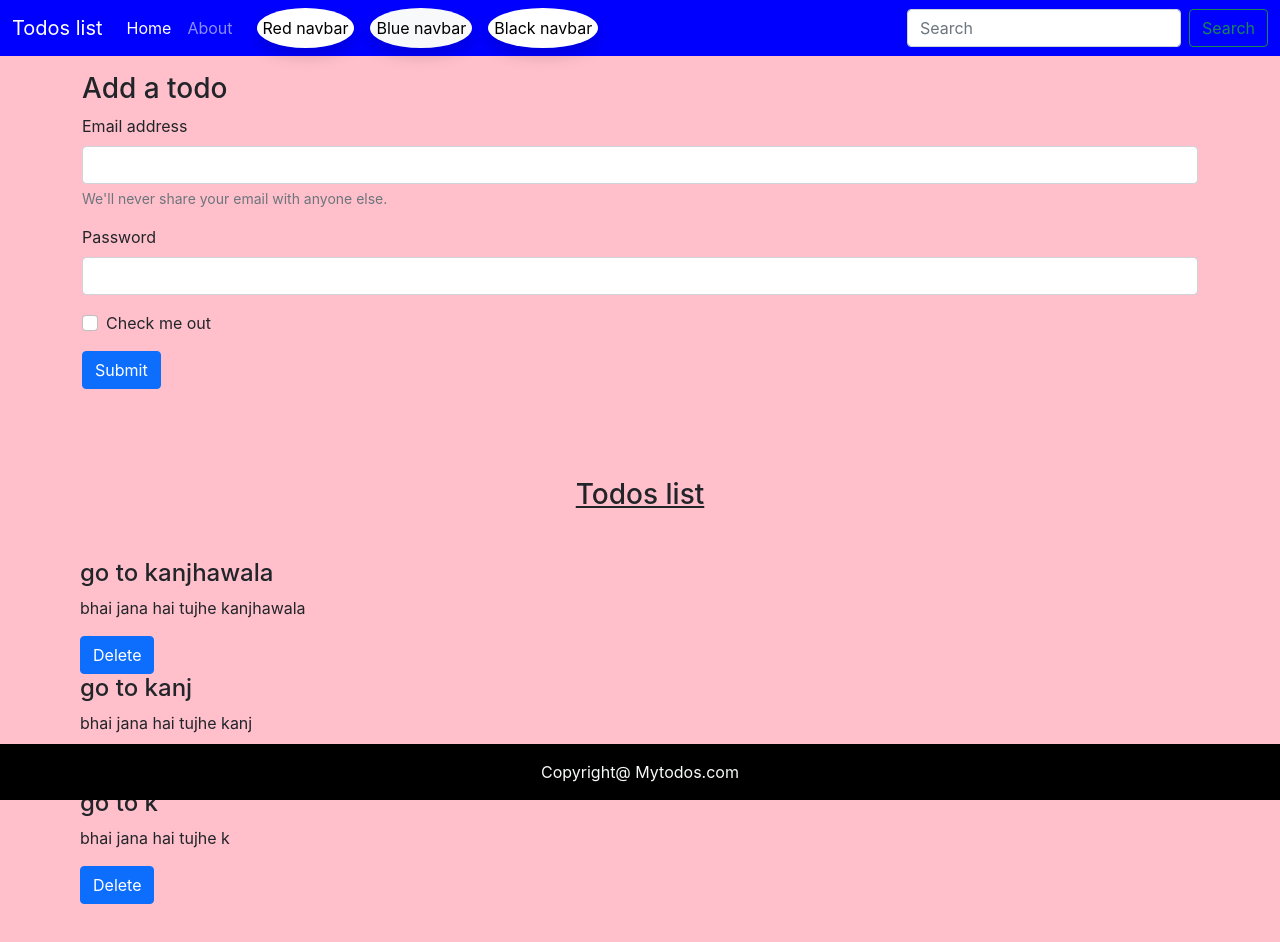
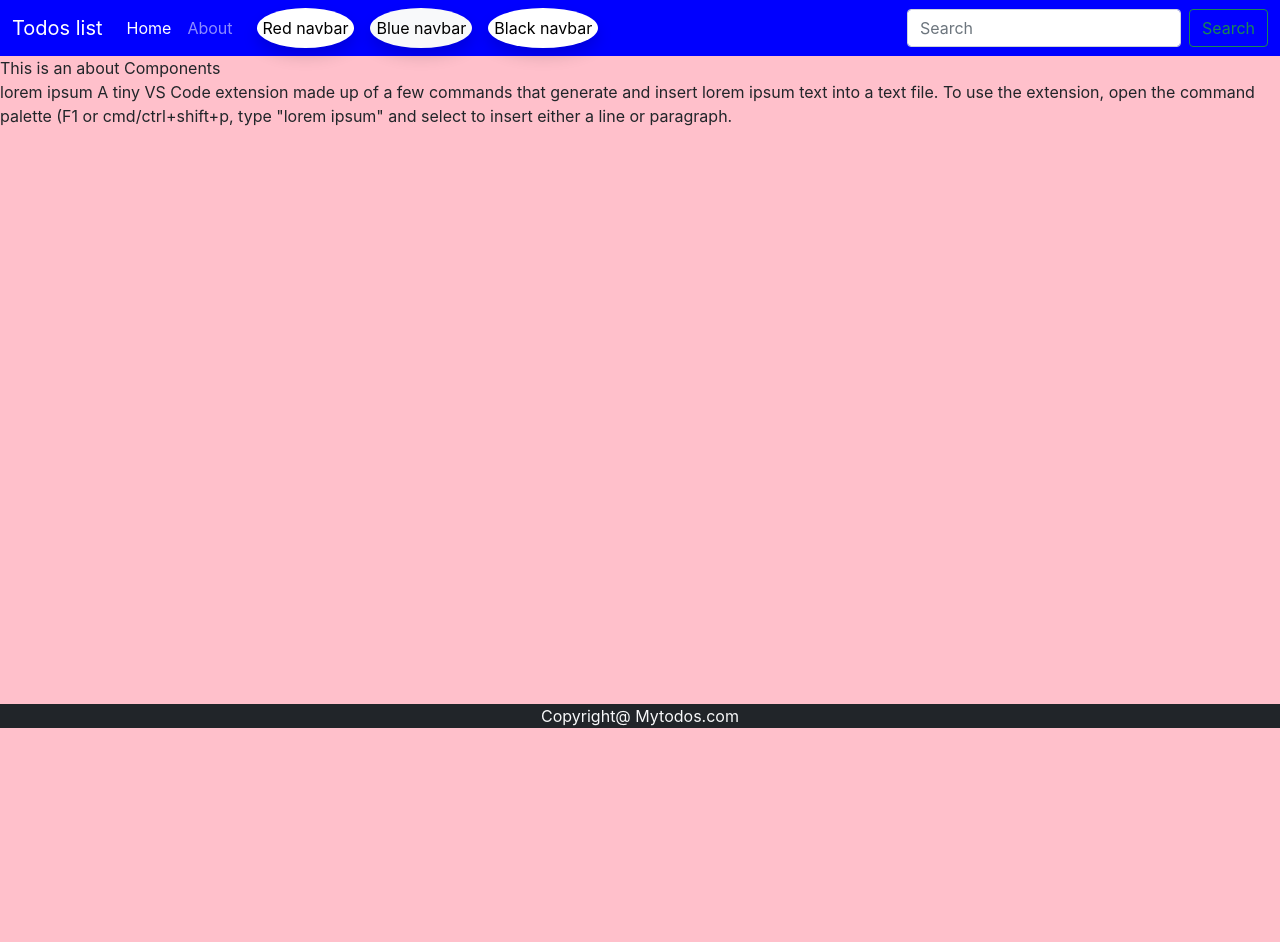
Before and after one commit to Vishal921120/Todos-List, a React (Create React App) app: page /about in a window 1280 px wide. Shown: the top 942 px of the page. After the commit the page ends 800 px from the top, so only its background shows below. Built offline with nearby package versions, Linux system fonts and the light colour scheme.

Commit message:
added router

```diff
--- a/package.json
+++ b/package.json
@@ -8,6 +8,7 @@
     "@testing-library/user-event": "^12.8.3",
     "react": "^17.0.2",
     "react-dom": "^17.0.2",
+    "react-router-dom": "^5.3.0",
     "react-scripts": "4.0.3",
     "web-vitals": "^1.1.2"
   },
--- a/src/App.js
+++ b/src/App.js
@@ -3,41 +3,74 @@ import Header from './Components/Header';
 import Todos from "./Components/Todos";
 import Footer from "./Components/Footer";
 import {Addtodo} from './Components/Addtodo';
-import React, { useState } from 'react';
+import {About} from './Components/About';
+import React, { useState,useEffect } from 'react';
+import {
+  BrowserRouter as Router,
+  Switch,
+  Route,
+} from "react-router-dom";
 
 function App() {
+  let initTodo;
+  if(localStorage.getItem("todos")===null){
+    initTodo=[];
+  }
+  else{
+    initTodo= JSON.parse(localStorage.getItem("todos"));
+  }
 
   const onDelete =(todo)=>{
     console.log("I am going to Delete",todo);
     setTodos(todos.filter((e)=>{
       return e!==todo;
-    }))
+    }));
+    localStorage.setItem("todos",JSON.stringify(todos));
+  }
+
+  const addTodo = (title, desc)=>{
+    console.log("I am this todo",title,desc)
+    let sno;
+    if(todos.length===0){
+      sno=0;
+    }
+    else{
+      sno = todos[todos.length-1].sno + 1;
+
+    }
+    const myTodo ={
+      sno: sno,
+      title: title,
+      desc: desc,
+    }
+    setTodos([...todos,myTodo]);
+    console.log(myTodo);
   }
 
 
-  const [todos, setTodos] =useState([
-    {
-      sno : 1,
-      title :"go to kanjhawala",
-      desc :"bhai jana hai tujhe kanjhawala"
-    },
-    {
-      sno : 2,
-      title :"go to kanj",
-      desc :"bhai jana hai tujhe kanj"
-    },
-    {
-      sno : 3,
-      title :"go to k",
-      desc :"bhai jana hai tujhe k"
-    }
-  ]);
+  const [todos, setTodos] =useState(initTodo);
+  useEffect(() => {
+    localStorage.setItem("todos",JSON.stringify(todos));
+  }, [todos])
   return (
     <>
+    <Router>
       <Header title = "Todos list" searchBar={true}/>
-      <Addtodo/>
-      <Todos todos={todos} onDelete={onDelete}/>
+      <Switch>
+          <Route exact path="/" render={()=>{
+            return(
+            <>
+            <Addtodo addTodo={addTodo}/>
+            <Todos todos={todos} onDelete={onDelete}/>
+            </>)
+          }}>
+          </Route>
+          <Route exact path="/about">
+            <About />
+          </Route>
+        </Switch>
       <Footer/>
+    </Router>
     </>
   );
 }
--- /dev/null
+++ b/src/Components/About.js
@@ -0,0 +1,10 @@
+import React from 'react'
+
+export const About = () => {
+    return (
+        <div>
+            This is an about Components
+            <p>lorem ipsum A tiny VS Code extension made up of a few commands that generate and insert lorem ipsum text into a text file. To use the extension, open the command palette (F1 or cmd/ctrl+shift+p, type "lorem ipsum" and select to insert either a line or paragraph.</p>
+        </div>
+    )
+}
--- a/src/Components/Addtodo.js
+++ b/src/Components/Addtodo.js
@@ -1,24 +1,34 @@
 import React from 'react'
+import { useState } from 'react/cjs/react.development';
 
-export const Addtodo = () => {
+export const Addtodo = ({addTodo}) => {
+    const [title, setTitle] = useState("");
+    const [desc, setDesc] = useState("");
+
+    const submit = (e) => {
+        e.preventDefault();
+        if(!title || !desc){
+            alert("Title or Description cannot be blank")
+        }
+       else{
+        addTodo(title,desc);
+        setTitle("");
+        setDesc("");
+       }
+    }
     return (
         <div className="container my-3 ">
             <h3>Add a todo</h3>
-            <form>
-                <div class="mb-3">
-                    <label for="exampleInputEmail1" class="form-label">Email address</label>
-                    <input type="email" class="form-control" id="exampleInputEmail1" aria-describedby="emailHelp"/>
-                    <div id="emailHelp" class ="form-text">We'll never share your email with anyone else.</div>
+            <form onSubmit={submit}>
+                <div className="mb-3">
+                    <label htmlFor="title" className="form-label">Todo Title</label>
+                    <input type="text" value={title} onChange={(e)=>{setTitle(e.target.value)}} className="form-control" id="title" aria-describedby="emailHelp"/>
                 </div>
-                <div class="mb-3">
-                    <label for="exampleInputPassword1" class="form-label">Password</label>
-                    <input type="password" class="form-control" id="exampleInputPassword1"/>
+                <div className="mb-3">
+                    <label htmlFor="desc" className="form-label">Todo Description</label>
+                    <input type="text" value={desc} onChange={(e)=>{setDesc(e.target.value)}} className="form-control" id="desc"/>
                 </div>
-                <div class="mb-3 form-check">
-                    <input type="checkbox" class="form-check-input" id="exampleCheck1"/>
-                    <label class ="form-check-label" for="exampleCheck1">Check me out</label>
-                </div>
-                <button type="submit" class="btn btn-primary">Submit</button>
+                <button type="submit" className="btn btn-sm btn-primary">Add Todo</button>
             </form>
         </div>
     )
--- a/src/Components/Footer.js
+++ b/src/Components/Footer.js
@@ -2,14 +2,13 @@ import React from 'react'
 
 export default function Footer() {
     let footerstyle={
-         position:"fixed",
-         left:"0",
-         bottom:"0",
+         position:"relative",
+         top: "70vh",
          width:"100%",
          backgroundColor:"black",
     };
     return (
-        <footer className=" text-light" style={footerstyle}>
+        <footer className="bg-dark text-light" style={footerstyle}>
             <p className="text-center my-3" >Copyright@ Mytodos.com</p>
         </footer>
     )
--- a/src/Components/Header.js
+++ b/src/Components/Header.js
@@ -1,16 +1,20 @@
 import React,{useState} from 'react'
 import PropTypes from 'prop-types'
+import {Link} from "react-router-dom";
 
 
 export default function Header(props) {
     let [backgroundColor, setBackgroundColor] = useState('blue');
     const changeColor = () => {
+        console.log("hell0 1")
         setBackgroundColor('red')
     }
     const changeColorBlue = () => {
-        setBackgroundColor('blue')
+        console.log("hell0 2")
+        setBackgroundColor(()=>{ return ('blue')})
     }
     const changeColorRandom = () => {
+        console.log("hell0 3")
         setBackgroundColor('black')
     }
 
@@ -18,19 +22,19 @@ export default function Header(props) {
     return (
         <nav className="navbar navbar-expand-lg navbar-dark text-white " style={{backgroundColor:backgroundColor}}>
             <div className="container-fluid">
-                <a className="navbar-brand" href="#">{props.title}</a>
+                <Link className="navbar-brand" to="/">{props.title}</Link>
                 <button className="navbar-toggler" type="button" data-bs-toggle="collapse" data-bs-target="#navbarSupportedContent" aria-controls="navbarSupportedContent" aria-expanded="false" aria-label="Toggle navigation">
                     <span className="navbar-toggler-icon"></span>
                 </button>
                 <div className="collapse navbar-collapse" id="navbarSupportedContent">
                     <ul className="navbar-nav me-auto mb-2 mb-lg-0">
                         <li className="nav-item">
-                            <a className="nav-link active" aria-current="page" href="#">Home</a>
+                            <Link className="nav-link active" aria-current="page" to="/">Home</Link>
                         </li>
                         <li className="nav-item">
-                            <a className="nav-link" href="#">About</a>
+                            <Link className="nav-link" to="/about">About</Link>
                         </li>
-                        <button className="bg-white mx-3 rounded-circle shadow border-0" onClick={changeColor}>
+                        <button className="bg-white mx-3 rounded-circle shadow border-0 hover-zoom" onClick={changeColor}>
                             Red navbar
                         </button>
                         <button className="bg-light rounded-circle shadow border-0" onClick={changeColorBlue}>
--- a/src/Components/TodoItems.js
+++ b/src/Components/TodoItems.js
@@ -2,11 +2,13 @@ import React from 'react'
 
 export default function TodoItems({todo ,onDelete}) {
     return (
+        <>
         <div>
            <h4>{todo.title}</h4>
            <p>{todo.desc}</p>
-           <buttton className ="btn btn-primary" onClick={()=>{onDelete(todo)}}>Delete</buttton>
-
+           <buttton className ="btn btn-sm btn-primary" onClick={()=>{onDelete(todo)}}>Delete</buttton>
         </div>
+        <hr/>
+        </>
     )
 }
```
Also changed, not shown: src/Components/Todos.js (+5 -3 lines), 1 other file (tests, documents, lock files or other folders).
